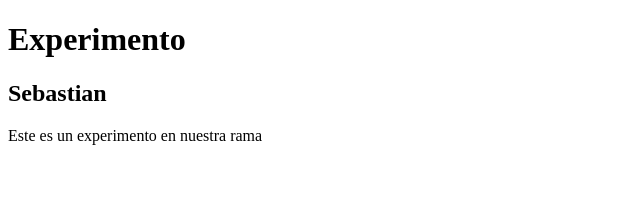
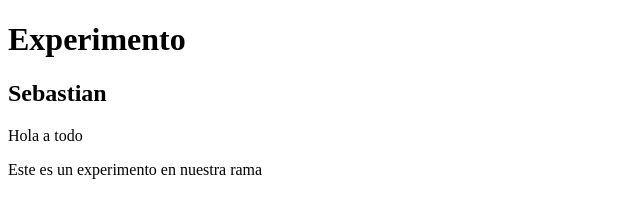
Before and after one commit to sebastiandonoso/prueba, a plain HTML site: page index.html in a window 1280 px wide. Shown: the whole page, without its empty margins (0-640 px from the left). Drawn offline with Linux system fonts and the light colour scheme.

Commit message:
Agregando mas cosas

```diff
--- a/index.html
+++ b/index.html
@@ -13,6 +13,7 @@
 
 	<div class="container">
 		<h2>Sebastian</h2>
+		<p>Hola a todo</p>
 	</div>
 
 	<footer>
```
